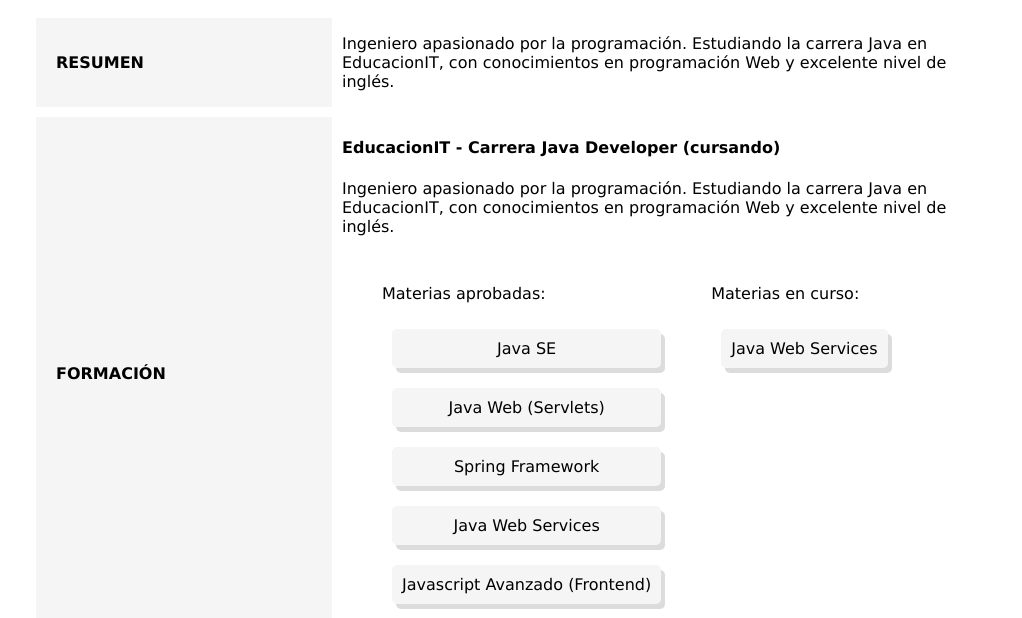
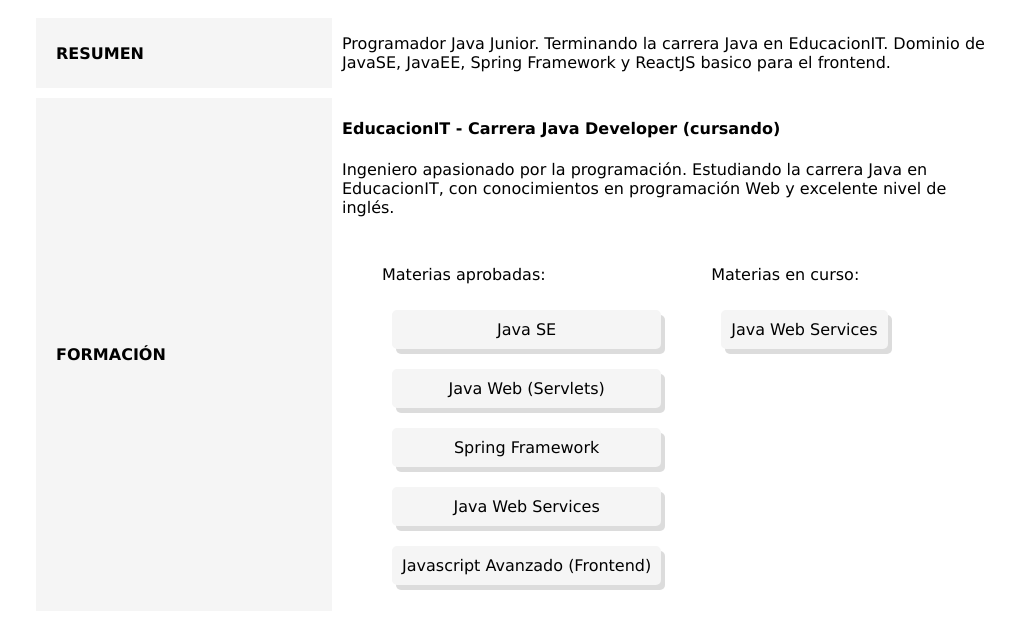
Before and after one commit to farmandosb/cv, a plain HTML site: page index.html in a window 1280 px wide. Shown: the part 116-734 px from the top of the page, without its empty margins (129-1151 px from the left). Drawn offline with Linux system fonts and the light colour scheme.

Commit message:
modificado el resumen

```diff
--- a/index.html
+++ b/index.html
@@ -28,9 +28,7 @@
             <section>
                 <header>RESUMEN</header>
                 <div class="section-body">
-                    <p>Ingeniero apasionado por la programación. Estudiando la carrera Java en EducacionIT, con
-                        conocimientos en
-                        programación Web y excelente nivel de inglés. </p>
+                    <p>Programador Java Junior. Terminando la carrera Java en EducacionIT. Dominio de JavaSE, JavaEE, Spring Framework y ReactJS basico para el frontend. </p>
                 </div>
             </section>
             <section>
```
